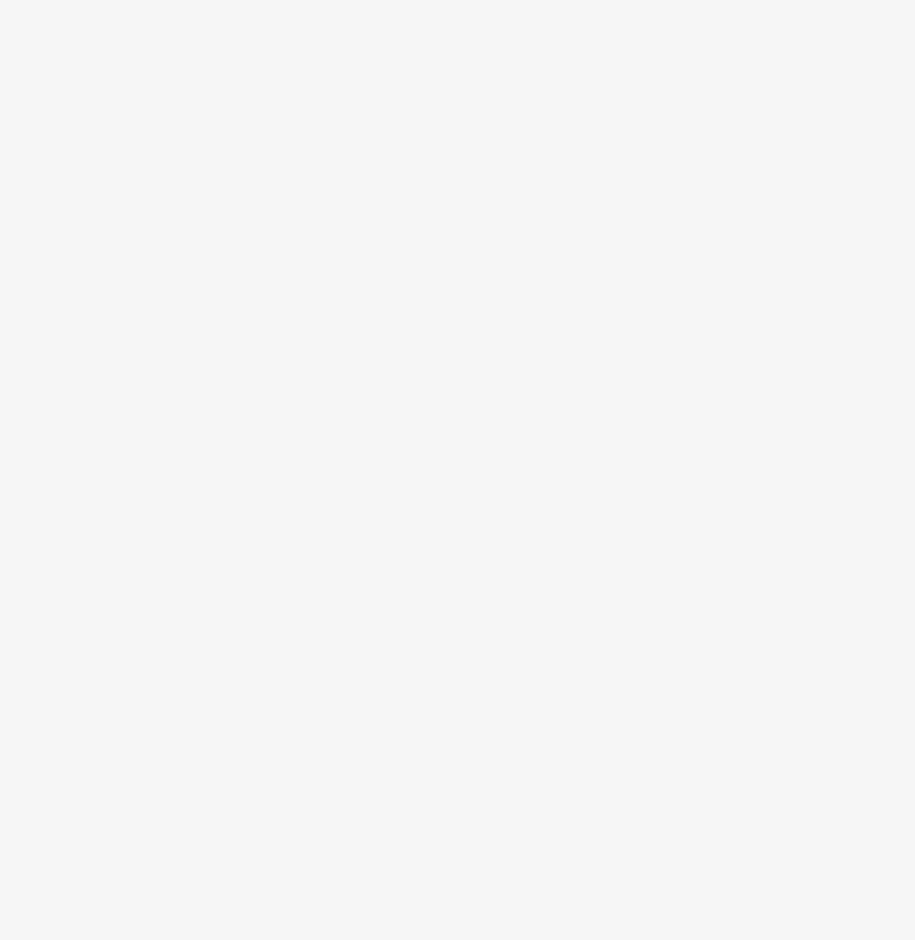
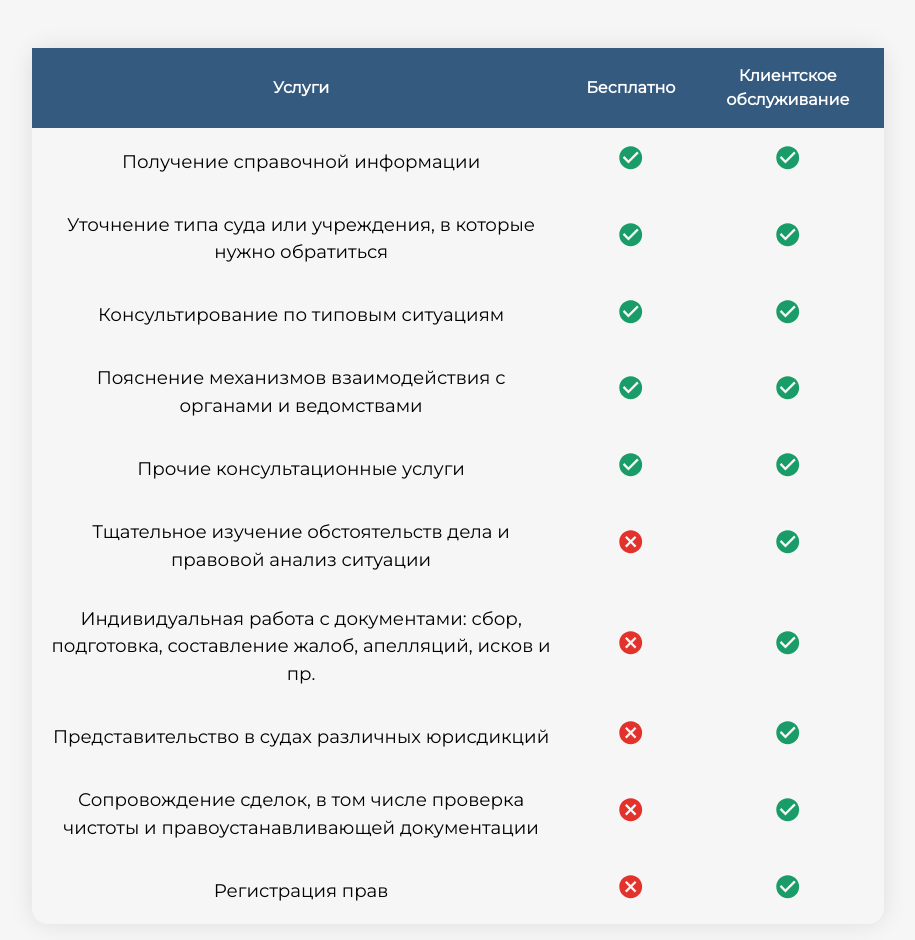
Before and after one commit to RamazanIttiev/law_web_page, a React (Create React App) app: page / in a window 1280 px wide. Shown: the part 4780-5720 px from the top of the page, without its empty margins (182-1097 px from the left). Before the commit the page ends 4126 px from the top, so only its background shows below. Built offline with nearby package versions, Linux system fonts and the light colour scheme.

Commit message:
Services mark up

```diff
--- a/src/App/App.jsx
+++ b/src/App/App.jsx
@@ -1,9 +1,11 @@
 import React from 'react';
 import Advantages from './components/Advantages';
 import Competence from './components/Competence';
+import Consultation from './components/Consultation';
 import Guaranties from './components/Guaranties';
 import Header from './components/Header';
 import Promo from './components/Promo';
+import Services from './components/Services';
 import Spheres from './components/Spheres';
 import Statistics from './components/Statistics';
 
@@ -16,6 +18,8 @@ const App = () => (
     <Spheres />
     <Statistics />
     <Advantages />
+    <Consultation />
+    <Services />
   </>
 );
 
--- /dev/null
+++ b/src/App/components/Services.jsx
@@ -0,0 +1,161 @@
+import React from 'react';
+import styled from 'styled-components';
+import { CheckCircle, Cancel } from '@mui/icons-material';
+import { Container } from '@mui/material';
+
+const Base = styled.div`
+  padding: 72px 0;
+`;
+
+const Table = styled.table`
+  text-decoration: none;
+  border-collapse: collapse;
+  width: 100%;
+  text-align: center;
+  box-shadow: 0px 0px 25px 0px rgb(0 0 0 / 10%);
+  border-radius: 16px;
+`;
+
+const Thead = styled.thead`
+  font-weight: normal;
+  font-size: 14px;
+  color: #ffffff;
+  background-color: ${props => props.theme.palette.primary.main};
+  font-size: 16px;
+  font-weight: 700;
+`;
+
+const Tbody = styled.tbody``;
+
+const Row = styled.tr``;
+
+const Data = styled.td`
+  padding: 16px;
+`;
+
+const Check = styled(CheckCircle)`
+  &.css-1jxdcj3-MuiSvgIcon-root {
+    fill: #199c68;
+  }
+`;
+
+const Cross = styled(Cancel)`
+  &.css-1jxdcj3-MuiSvgIcon-root {
+    fill: ${props => props.theme.palette.secondary.main};
+  }
+`;
+
+const Services = () => (
+  <Base>
+    <Container maxWidth="md">
+      <Table>
+        <Thead>
+          <Row>
+            <Data>Услуги</Data>
+            <Data>Бесплатно</Data>
+            <Data>Клиентское обслуживание</Data>
+          </Row>
+        </Thead>
+        <Tbody>
+          <Row>
+            <Data>Получение справочной информации</Data>
+            <Data>
+              <Check />
+            </Data>
+            <Data>
+              <Check />
+            </Data>
+          </Row>
+          <Row>
+            <Data>Уточнение типа суда или учреждения, в которые нужно обратиться</Data>
+            <Data>
+              <Check />
+            </Data>
+            <Data>
+              <Check />
+            </Data>
+          </Row>
+          <Row>
+            <Data>Консультирование по типовым ситуациям</Data>
+            <Data>
+              <Check />
+            </Data>
+            <Data>
+              <Check />
+            </Data>
+          </Row>
+          <Row>
+            <Data>Пояснение механизмов взаимодействия с органами и ведомствами</Data>
+            <Data>
+              <Check />
+            </Data>
+            <Data>
+              <Check />
+            </Data>
+          </Row>
+          <Row>
+            <Data>Прочие консультационные услуги</Data>
+            <Data>
+              <Check />
+            </Data>
+            <Data>
+              <Check />
+            </Data>
+          </Row>
+          <Row>
+            <Data>Тщательное изучение обстоятельств дела и правовой анализ ситуации</Data>
+            <Data>
+              <Cross />
+            </Data>
+            <Data>
+              <Check />
+            </Data>
+          </Row>
+          <Row>
+            <Data>
+              Индивидуальная работа с документами: сбор, подготовка, составление жалоб, апелляций,
+              исков и пр.
+            </Data>
+            <Data>
+              <Cross />
+            </Data>
+            <Data>
+              <Check />
+            </Data>
+          </Row>
+          <Row>
+            <Data>Представительство в судах различных юрисдикций</Data>
+            <Data>
+              <Cross />
+            </Data>
+            <Data>
+              <Check />
+            </Data>
+          </Row>
+          <Row>
+            <Data>
+              Сопровождение сделок, в том числе проверка чистоты и правоустанавливающей документации
+            </Data>
+            <Data>
+              <Cross />
+            </Data>
+            <Data>
+              <Check />
+            </Data>
+          </Row>
+          <Row>
+            <Data>Регистрация прав</Data>
+            <Data>
+              <Cross />
+            </Data>
+            <Data>
+              <Check />
+            </Data>
+          </Row>
+        </Tbody>
+      </Table>
+    </Container>
+  </Base>
+);
+
+export default Services;
```
